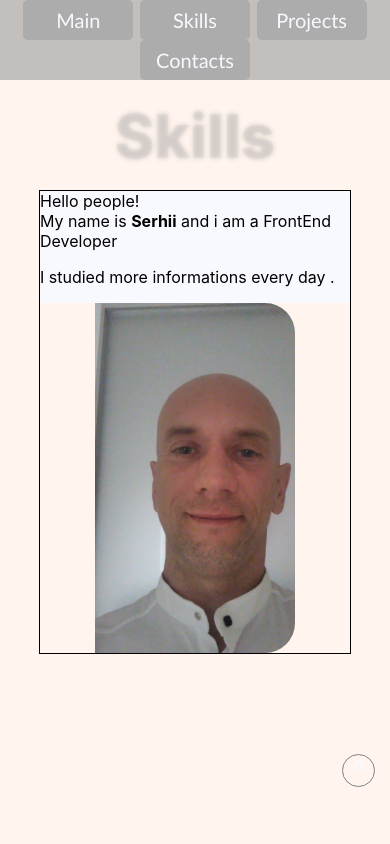
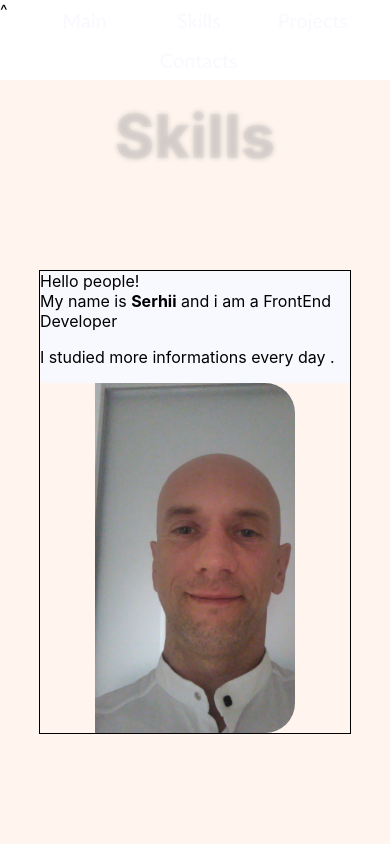
Before and after one commit to serIvanich/portfolio, a React (Create React App) app: page / in a window 390 px wide. Shown: the top 844 px of the page. Built offline with nearby package versions, Linux system fonts and the light colour scheme.

Commit message:
started to create MobileHeader

```diff
--- a/public/index.html
+++ b/public/index.html
@@ -24,7 +24,7 @@
       work correctly both with client-side routing and a non-root public URL.
       Learn how to configure a non-root public URL by running `npm run build`.
     -->
-    <title>React App</title>
+    <title>PORTFOLIO</title>
   </head>
   <body>
     <noscript>You need to enable JavaScript to run this app.</noscript>
--- a/src/App.js
+++ b/src/App.js
@@ -1,3 +1,4 @@
+import React from 'react'
 import './App.scss';
 import {Header} from "./features/header/Header";
 import {Skills} from "./features/skills/Skills";
@@ -6,13 +7,17 @@ import {Projects} from "./features/projects/Projects";
 import {RemoveWork} from "./features/remove-work/RemoveWork";
 import {Contacts} from "./features/contacts/Contacts";
 import {Footer} from "./features/footer/Footer";
-
+import { Link, animateScroll as scroll, scrollSpy } from "react-scroll";
+import { MobileHeader } from './features/header/MobileHeader';
 
 function App() {
 
 
+
+
     return (
         <div className="App">
+            <MobileHeader/>
             <Header/>
             <Main/>
             <Skills/>
--- a/src/common/styles/sass/mixins.scss
+++ b/src/common/styles/sass/mixins.scss
@@ -1,5 +1,6 @@
-@use './variables';
-@use 'sass.map';
+@use 'sass:map';
+
+@import './variables';
 
 @mixin text($fontFamily, $fontSize) {
   font-family: $fontFamily; //'Arial', 'sans-serif'
--- a/src/features/header/Header.js
+++ b/src/features/header/Header.js
@@ -1,11 +1,35 @@
-import React from 'react'
+import React, {useCallback, useState, useEffect } from 'react'
 import s from './Header.module.scss'
 import {Nav} from "../nav/Nav";
 
 export const Header = () => {
+    const [scroll, setScroll] = useState(0);
+    const [letTransform, setLetTransform] = useState(false);
+    const onScroll = useCallback(() => setScroll((scroll) => {
+        const newScroll = Math.round(window.scrollY)
+        if (newScroll > 80 && newScroll > scroll) {
+            setLetTransform(true)
+        }else if (newScroll > 80 && newScroll < scroll){
+            setLetTransform(false)
+        }
+        return newScroll
+     }), []);
+    useEffect(() => {
+        onScroll();
+
+        window.addEventListener("scroll", onScroll);
+        return () => window.removeEventListener("scroll", onScroll);
+      }, [onScroll])
+
+       const styles = {
+        transform: letTransform ?'translateY(-80px)':'translateY(0px)',
+        transition: 'all 0.5s ease 0s',
+       }
+
+
 
     return (
-        <div className={s.container}>
+        <div className={s.container} style={styles}>
             <Nav/>
         </div>
     )
--- a/src/features/header/Header.module.scss
+++ b/src/features/header/Header.module.scss
@@ -1,9 +1,9 @@
+@import '../../common/styles/sass/mixins.scss';
 
 .container {
     position:fixed;
     top:0;
-    left:0;
-    right: 0;
+    width: 100%;
 
     z-index: 100;
     height: 80px;
@@ -12,5 +12,19 @@
     justify-content: flex-end;
 
     background-color:rgba($color:  darkgray, $alpha: 0.7);
-    overflow-н: hidden;
+
+    transition: all 0.5s ease 0s;
+
+    @include max-bp('small') {
+
+            display: none;
+    }
 }
+.mobileHeaderContainer {
+    display: none;
+
+    @include max-bp('small') {
+
+        display: flex;
+}
+}
--- /dev/null
+++ b/src/features/header/MobileHeader.jsx
@@ -0,0 +1,13 @@
+import React from "react";
+import s from './Header.module.scss'
+import {Nav} from '../nav/Nav'
+
+export const MobileHeader = () => {
+
+  return (
+    <div className={s.mobileHeaderContainer}>
+
+      <Nav/>
+    </div>
+  )
+}
--- a/src/features/nav/Nav.js
+++ b/src/features/nav/Nav.js
@@ -1,18 +1,24 @@
 import React from 'react'
-import { Link, animateScroll as scroll } from "react-scroll";
+import { Link, animateScroll as scroll, scroller } from "react-scroll";
 import s from './Nav.module.scss'
 
 export const Nav = () => {
+
+
+
+
    const scrollToTop = () => {
 
         scroll.scrollToTop();
     };
     return (
-        <div className={s.navContainer}>
+      <>
+      <div className={s.scrollToUp} onClick={scrollToTop}>^</div>
+        <div className={s.navContainer} >
 
             <Link
               className={s.navLink}
-              activeClass="active"
+              activeClass={s.active}
               to="main"
               spy={true}
               smooth={true}
@@ -22,7 +28,7 @@ export const Nav = () => {
             </Link>
             <Link
               className={s.navLink}
-              activeClass="active"
+              activeClass={s.active}
               to="skills"
               spy={true}
               smooth={true}
@@ -32,7 +38,7 @@ export const Nav = () => {
             </Link>
             <Link
               className={s.navLink}
-              activeClass="active"
+              activeClass={s.active}
               to="projects"
               spy={true}
               smooth={true}
@@ -42,7 +48,7 @@ export const Nav = () => {
             </Link>
             <Link
               className={s.navLink}
-              activeClass="active"
+              activeClass={s.active}
               to="contacts"
               spy={true}
               smooth={true}
@@ -51,9 +57,9 @@ export const Nav = () => {
             >Contacts
             </Link>
 
-<div className={s.scrollToUp} onClick={scrollToTop}>^</div>
+
 
         </div>
-
+        </>
     )
 }
--- a/src/features/nav/Nav.module.scss
+++ b/src/features/nav/Nav.module.scss
@@ -19,9 +19,19 @@
       font-size: 20px;
       font-family: 'Gill Sans', 'Gill Sans MT', Calibri, 'Trebuchet MS', sans-serif;
      border-radius: 5px;
-      background-color:rgba($color:  darkgray, $alpha: 0.9);
+
       cursor: pointer;
 
+      &:hover {
+          transform: rotateZ(360deg);
+          transition: all 0.5s ease 0s;
+          color: gold;
+        // background-color:rgba($color:  darkgray, $alpha: 0.9);
+      }
+
+    }
+    .active {
+        text-decoration: underline;
     }
     .scrollToUp{
         position: fixed;
```
